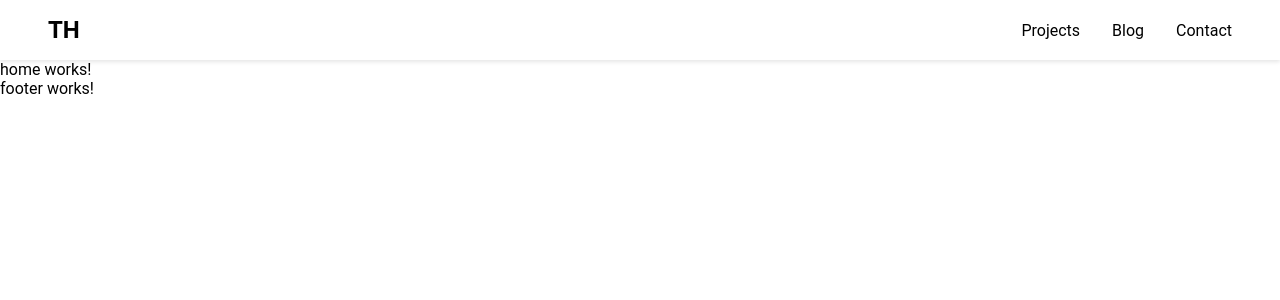
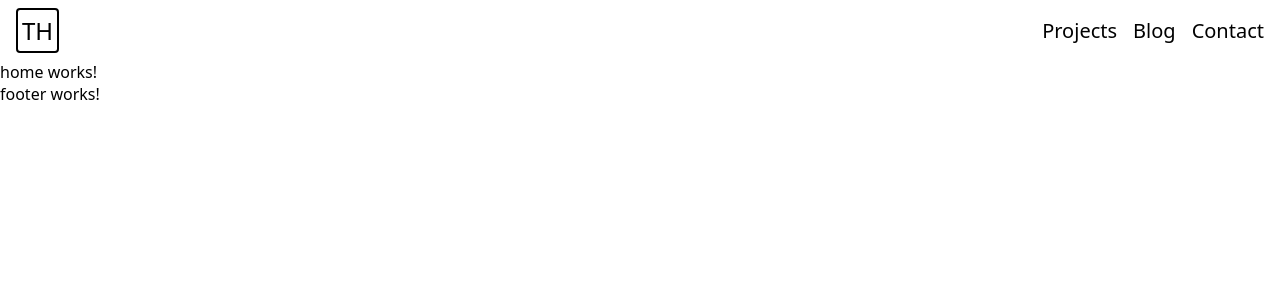
Before and after one commit to callmekass/portfolio, an Angular app in the folder angular-portfolio/: page / in a window 1280 px wide. Shown: the top 300 px of the page. Built offline with nearby package versions, Linux system fonts and the light colour scheme.

Commit message:
make a basic header

```diff
--- a/angular-portfolio/src/app/shared/components/header/header.component.scss
+++ b/angular-portfolio/src/app/shared/components/header/header.component.scss
@@ -1,7 +1,6 @@
 .header {
-  padding: 0.5rem 2rem;
+  padding: 0.5rem 1rem;
   background-color: #f8f9fa;
-  box-shadow: 0 2px 4px rgba(0, 0, 0, 0.1);
 }
 
 .header nav {
@@ -18,10 +17,29 @@ ul {
 a {
   text-decoration: none;
   color: #000;
-  padding: 0.5rem 1rem;
+  padding: 0.125rem 0rem;
+}
+
+ul li a {
+  font-size: 1.25rem;
+  margin-left: 1rem;
+  border-bottom: 1px solid #fff;
 }
 
 .logo {
   font-size: 1.5rem;
-  font-weight: 700;
+  border: 2px solid #000;
+  border-radius: 4px;
+  padding: 4px;
+  font-weight: 500;
 }
+
+.logo:hover,
+.logo:active {
+  background-color: #fafafa;
+}
+
+ul li a:hover,
+ul li a:active {
+  border-bottom: 2px solid #000;
+}
--- a/angular-portfolio/src/styles.scss
+++ b/angular-portfolio/src/styles.scss
@@ -1,7 +1,8 @@
 * {
   padding: 0;
   margin: 0;
-  font-family: "Roboto", sans-serif;
+  font-family: ui-sans-serif, system-ui, sans-serif, Apple Color Emoji,
+    Segoe UI Emoji, Segoe UI Symbol, Noto Color Emoji;
 }
 
 .bg-primary {
```
